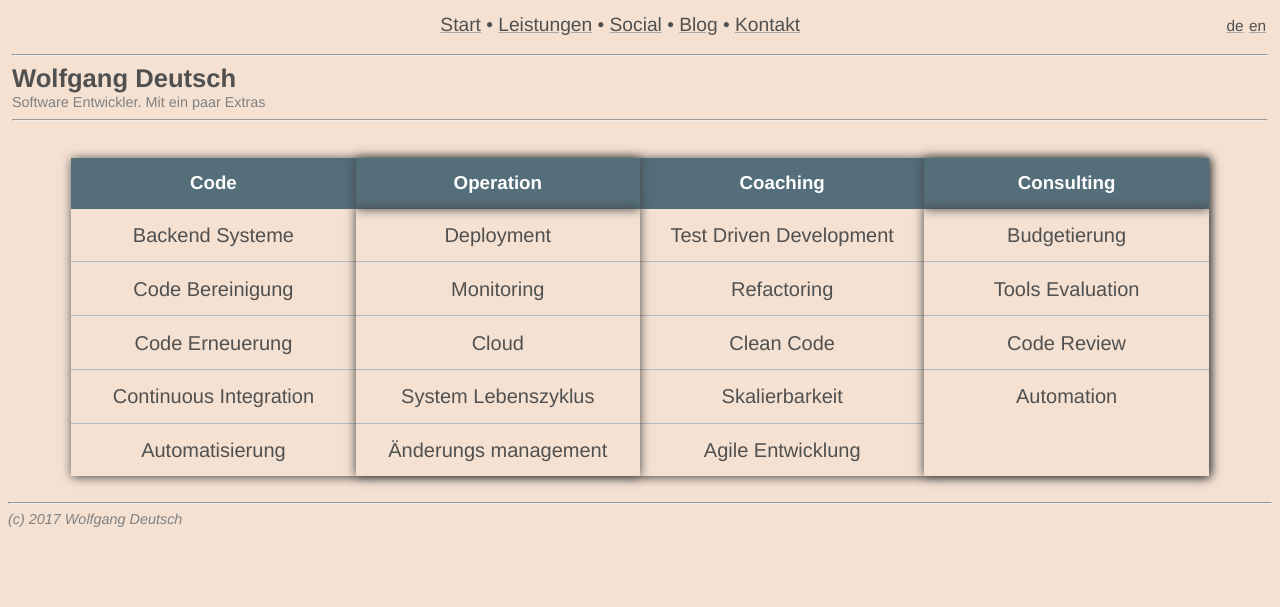
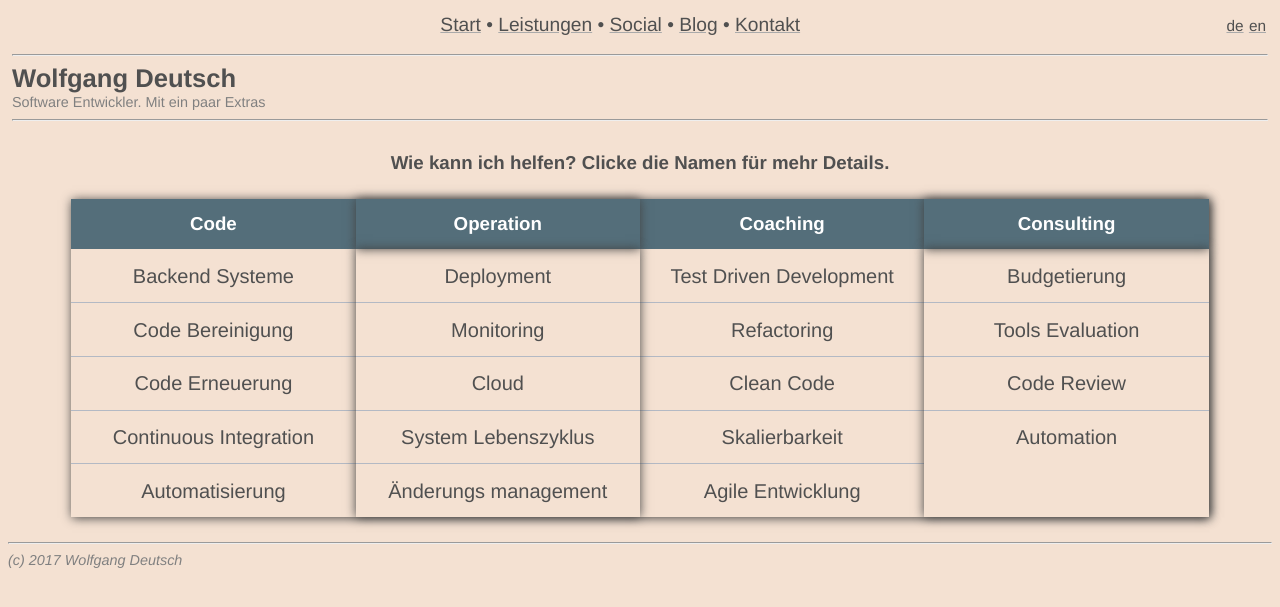
Before and after one commit to wolfgang-wdw/wolfgang-wdw.github.io, a Jekyll site: the page built from _pages/services_de.md, in a window 1280 px wide. Shown: the top 607 px of the page. Built offline with Jekyll 4.4.1, drawn with Linux system fonts in a browser that asks for light colours.

Commit message:
add german tagline

```diff
--- a/_pages/services_de.md
+++ b/_pages/services_de.md
@@ -5,4 +5,6 @@ lang: de
 ref: services
 permalink: "/services_de/"
 ---
+<h3 align="center">Wie kann ich helfen? Clicke die Namen für mehr Details.</h3>
+
 {% include services.html %}
```
